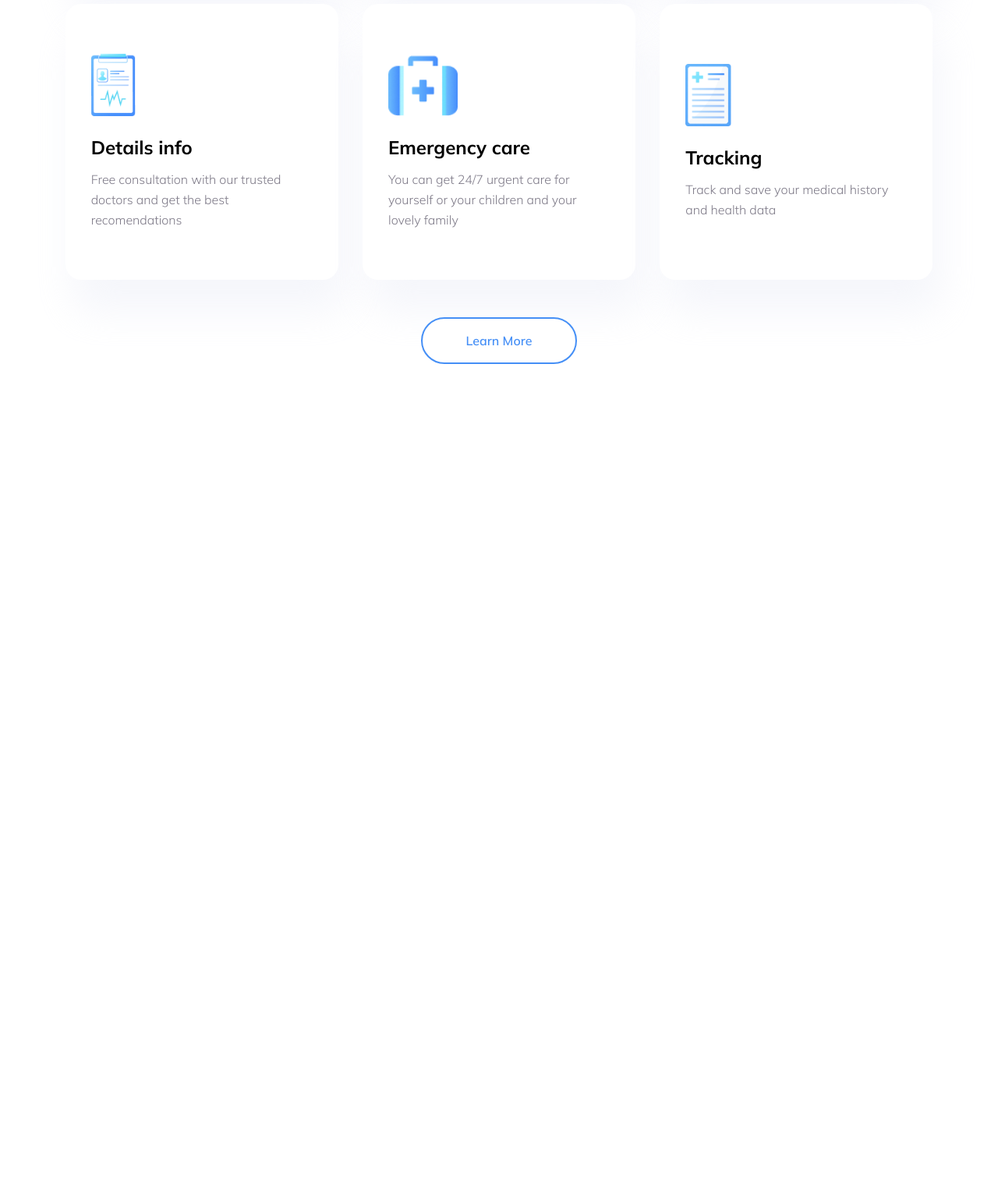
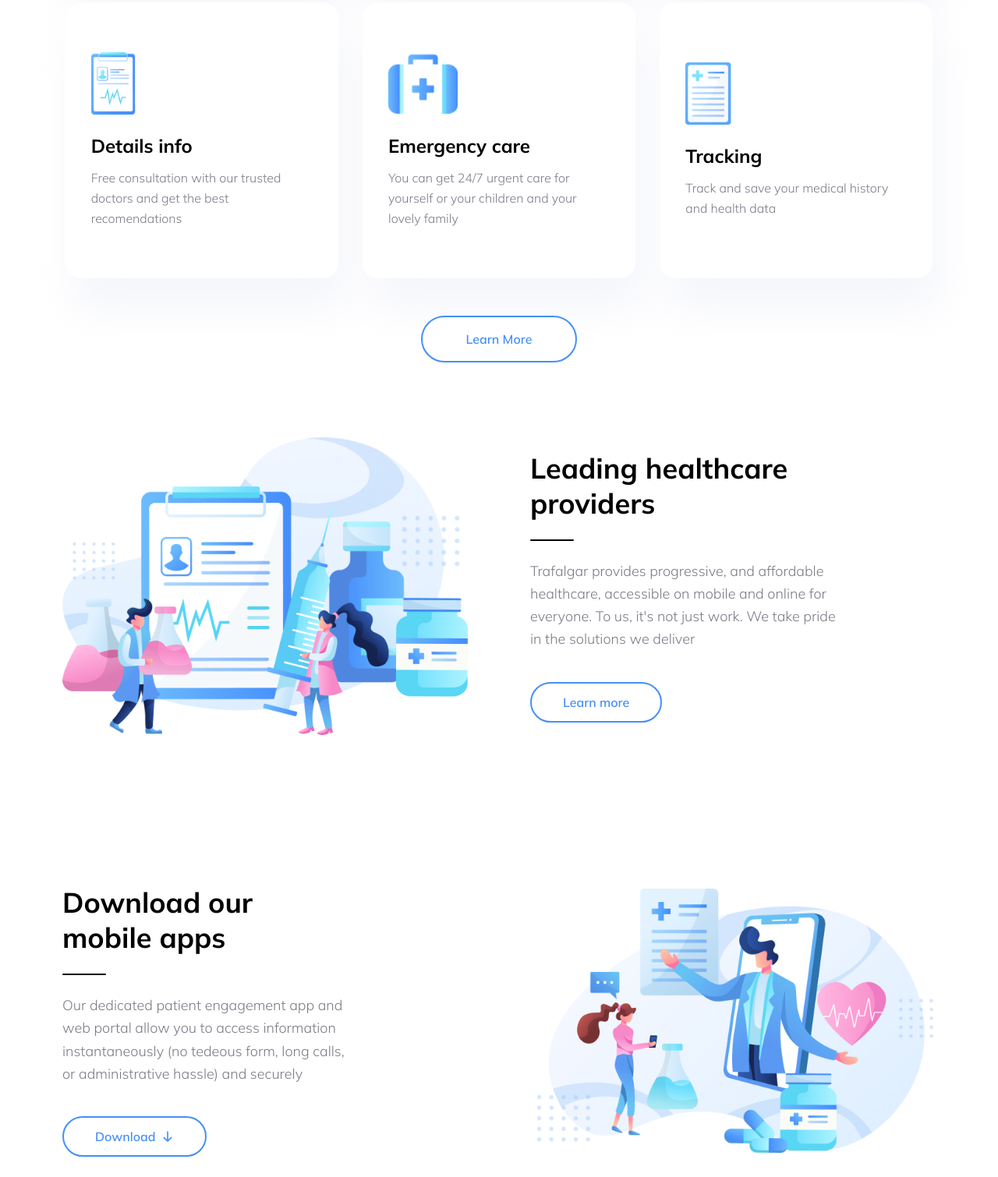
Before and after one commit to yasin-coded/ostad_m14_assignment, a website: page index.html in a window 1280 px wide. Shown: the part 1290-2800 px from the top of the page at 78% size. Before the commit the page ends 1757 px from the top, so only its background shows below. Drawn offline with nearby package versions, Linux system fonts and the light colour scheme; files that its build step writes are made by us from their sources.

Commit message:
Completed App section

```diff
--- a/index.html
+++ b/index.html
@@ -27,13 +27,17 @@
             </a>
 
             <div class="flex items-center gap-8 md:gap-10">
-                <a href="#home" class="text-navbar-text/50 font-medium text-lg no-underline hover:text-navbar-text">Home</a>
-                <a href="#findDoctor" class="text-navbar-text/50 font-medium text-lg no-underline hover:text-navbar-text">Find a
+                <a href="#home"
+                    class="text-navbar-text/50 font-medium text-lg no-underline hover:text-navbar-text">Home</a>
+                <a href="#findDoctor"
+                    class="text-navbar-text/50 font-medium text-lg no-underline hover:text-navbar-text">Find a
                     Doctor</a>
-                <a href="#apps" class="text-navbar-text/50 font-medium text-lg no-underline hover:text-navbar-text">Apps</a>
+                <a href="#apps"
+                    class="text-navbar-text/50 font-medium text-lg no-underline hover:text-navbar-text">Apps</a>
                 <a href="#testimonials"
                     class="text-navbar-text/50 font-medium text-lg no-underline hover:text-navbar-text">Testimonials</a>
-                <a href="#aboutUs" class="text-navbar-text/50 font-medium text-lg no-underline hover:text-navbar-text">About
+                <a href="#aboutUs"
+                    class="text-navbar-text/50 font-medium text-lg no-underline hover:text-navbar-text">About
                     Us</a>
             </div>
         </nav>
@@ -43,10 +47,10 @@
     <!--Hero Section- DONE -->
     <main>
         <section id="home"
-            class="mx-auto flex max-w-6xl flex-col items-center justify-between gap-8 px-4 py-12 lg:flex-row lg:py-16" >
+            class="mx-auto flex max-w-6xl flex-col items-center justify-between gap-8 px-4 py-12 lg:flex-row lg:py-16">
             <!-- Left Column: Content -->
             <div class="flex-1 space-y-6">
-                <h1 class="text-4xl font-bold leading-[1.25] text-black sm:text-5xl">
+                <h1 class="text-4xl font-bold leading-tight text-black sm:text-5xl">
                     Virtual healthcare <br>
                     for you
                 </h1>
@@ -65,15 +69,14 @@
 
             <!-- Image -->
             <div class="flex flex-1 items-center justify-center lg:justify-end">
-                <img src="./images/Hero_Section.png" alt="Virtual healthcare"
-                    class="w-full max-w-lg lg:max-w-xl">
+                <img src="./images/Hero_Section.png" alt="Virtual healthcare" class="w-full max-w-lg lg:max-w-xl">
             </div>
         </section>
 
         <!--Services Section- DONE -->
-        <section id="findDoctor" class="mx-auto max-w-6xl px-4 pt-16 scroll-smooth">
+        <section id="findDoctor" class="mx-auto max-w-6xl px-4 pt-16 scroll-mt-0">
             <h2 class="text-black text-4xl font-bold text-center">Our Services</h2>
-            <div class="mx-auto h-1 w-16 bg-black mt-6 rounded-full"></div>
+            <div class="mx-auto h-0.5 w-14 bg-black mt-6 rounded-full"></div>
 
             <p class="text-body-text text-lg justify-center lg:text-center mt-5">
                 We provide to you the best choices for you. Adjust it to your health needs and make sure your undergo
@@ -84,10 +87,11 @@
 
             <div class="mt-12 grid gap-6 sm:grid-cols-2 lg:grid-cols-3 justify-items-center">
 
-                <article class="bg-white rounded-[20px] shadow-[10px_40px_50px_0_rgba(229,233,246,0.4)] border border-transparent hover:border-brand-color hover:shadow-xl w-87.5 h-88.5 p-8 flex flex-col justify-center transition-all duration-300"> <!--1-->
+                <article
+                    class="bg-white rounded-[20px] shadow-[10px_40px_50px_0_rgba(229,233,246,0.4)] border border-transparent hover:border-brand-color hover:shadow-xl w-87.5 h-88.5 p-8 flex flex-col justify-center transition-all duration-300">
+                    <!--1-->
                     <div class="mb-6">
-                        <img src="./images/Search.png" alt="Search doctor"
-                            class="h-20 w-auto object-contain">
+                        <img src="./images/Search.png" alt="Search doctor" class="h-20 w-auto object-contain">
                     </div>
                     <h3 class="text-2xl font-bold text-black mb-3">Search doctor</h3>
                     <p class="text-body-text font-light text-base leading-relaxed">
@@ -95,10 +99,11 @@
                     </p>
                 </article>
 
-                <article class="bg-white rounded-[20px] shadow-[10px_40px_50px_0_rgba(229,233,246,0.4)] border border-transparent hover:border-brand-color hover:shadow-xl w-87.5 h-88.5 p-8 flex flex-col justify-center transition-all duration-300"> <!--2-->
+                <article
+                    class="bg-white rounded-[20px] shadow-[10px_40px_50px_0_rgba(229,233,246,0.4)] border border-transparent hover:border-brand-color hover:shadow-xl w-87.5 h-88.5 p-8 flex flex-col justify-center transition-all duration-300">
+                    <!--2-->
                     <div class="mb-6">
-                        <img src="./images/Medicine.png" alt="Online pharmacy"
-                            class="h-20 w-auto object-contain">
+                        <img src="./images/Medicine.png" alt="Online pharmacy" class="h-20 w-auto object-contain">
                     </div>
                     <h3 class="text-2xl font-bold text-black mb-3">Online pharmacy</h3>
                     <p class="text-body-text font-light text-base leading-relaxed">
@@ -106,10 +111,11 @@
                     </p>
                 </article>
 
-                <article class="bg-white rounded-[20px] shadow-[10px_40px_50px_0_rgba(229,233,246,0.4)] border border-transparent hover:border-brand-color hover:shadow-xl w-87.5 h-88.5 p-8 flex flex-col justify-center transition-all duration-300"> <!--3-->
+                <article
+                    class="bg-white rounded-[20px] shadow-[10px_40px_50px_0_rgba(229,233,246,0.4)] border border-transparent hover:border-brand-color hover:shadow-xl w-87.5 h-88.5 p-8 flex flex-col justify-center transition-all duration-300">
+                    <!--3-->
                     <div class="mb-6">
-                        <img src="./images/Info.png" alt="Consultation"
-                            class="h-20 w-auto object-contain">
+                        <img src="./images/Info.png" alt="Consultation" class="h-20 w-auto object-contain">
                     </div>
                     <h3 class="text-2xl font-bold text-black mb-3">Consultation</h3>
                     <p class="text-body-text font-light text-base leading-relaxed">
@@ -117,10 +123,11 @@
                     </p>
                 </article>
 
-                <article class="bg-white rounded-[20px] shadow-[10px_40px_50px_0_rgba(229,233,246,0.4)] border border-transparent hover:border-brand-color hover:shadow-xl w-87.5 h-88.5 p-8 flex flex-col justify-center transition-all duration-300"> <!--4-->
+                <article
+                    class="bg-white rounded-[20px] shadow-[10px_40px_50px_0_rgba(229,233,246,0.4)] border border-transparent hover:border-brand-color hover:shadow-xl w-87.5 h-88.5 p-8 flex flex-col justify-center transition-all duration-300">
+                    <!--4-->
                     <div class="mb-6">
-                        <img src="./images/Report.png" alt="Details info"
-                            class="h-20 w-auto object-contain">
+                        <img src="./images/Report.png" alt="Details info" class="h-20 w-auto object-contain">
                     </div>
                     <h3 class="text-2xl font-bold text-black mb-3">Details info</h3>
                     <p class="text-body-text font-light text-base leading-relaxed">
@@ -128,10 +135,11 @@
                     </p>
                 </article>
 
-                <article class="bg-white rounded-[20px] shadow-[10px_40px_50px_0_rgba(229,233,246,0.4)] border border-transparent hover:border-brand-color hover:shadow-xl w-87.5 h-88.5 p-8 flex flex-col justify-center transition-all duration-300"> <!--5-->
+                <article
+                    class="bg-white rounded-[20px] shadow-[10px_40px_50px_0_rgba(229,233,246,0.4)] border border-transparent hover:border-brand-color hover:shadow-xl w-87.5 h-88.5 p-8 flex flex-col justify-center transition-all duration-300">
+                    <!--5-->
                     <div class="mb-6">
-                        <img src="./images/First_aid.png" alt="Emergency care"
-                            class="h-20 w-auto object-contain">
+                        <img src="./images/First_aid.png" alt="Emergency care" class="h-20 w-auto object-contain">
                     </div>
                     <h3 class="text-2xl font-bold text-black mb-3">Emergency care</h3>
                     <p class="text-body-text font-light text-base leading-relaxed">
@@ -139,10 +147,11 @@
                     </p>
                 </article>
 
-                <article class="bg-white rounded-[20px] shadow-[10px_40px_50px_0_rgba(229,233,246,0.4)] border border-transparent hover:border-brand-color hover:shadow-xl w-87.5 h-88.5 p-8 flex flex-col justify-center transition-all duration-300"> <!--6-->
+                <article
+                    class="bg-white rounded-[20px] shadow-[10px_40px_50px_0_rgba(229,233,246,0.4)] border border-transparent hover:border-brand-color hover:shadow-xl w-87.5 h-88.5 p-8 flex flex-col justify-center transition-all duration-300">
+                    <!--6-->
                     <div class="mb-6">
-                        <img src="./images/Note.png" alt="Tracking"
-                            class="h-20 w-auto object-contain">
+                        <img src="./images/Note.png" alt="Tracking" class="h-20 w-auto object-contain">
                     </div>
                     <h3 class="text-2xl font-bold text-black mb-3">Tracking</h3>
                     <p class="text-body-text font-light text-base leading-relaxed">
@@ -153,7 +162,8 @@
 
             <!-- Learn More Button -->
             <div class="mt-12 flex justify-center">
-                <button class="cursor-pointer rounded-full bg-white border-2 border-brand-color w-50 h-15 flex items-center justify-center text-base font-semibold text-brand-color hover:bg-brand-color hover:text-white hover:shadow-xl hover:scale-105 transition-all">
+                <button
+                    class="cursor-pointer rounded-full bg-white border-2 border-brand-color w-50 h-15 flex items-center justify-center text-base font-semibold text-brand-color hover:bg-brand-color hover:text-white hover:shadow-xl hover:scale-105 transition-all">
                     Learn More
                 </button>
             </div>
@@ -161,8 +171,65 @@
 
         </section>
 
-        <section>
+        <!--Healthcare Providers Section-->
+        <section
+            class="mx-auto flex max-w-6xl flex-col items-center justify-between gap-12 px-4 py-16 lg:flex-row lg:gap-20 lg:py-24">
+            <!-- Left Column: Image -->
+            <div class="flex flex-1 items-center justify-center lg:justify-start">
+                <img src="./images/Picture_2.png" alt="Healthcare Provider" class="w-full max-w-lg lg:max-w-xl">
+            </div>
+            <div class="flex-1 space-y-6">
+                <h2 class="text-3xl font-bold leading-tight text-black sm:text-4xl">
+                    Leading healthcare <br>
+                    providers
+                </h2>
+                <div class="h-0.5 w-14 bg-black rounded-full"></div>
+                <p class="text-body-text font-light text-base sm:text-lg leading-relaxed max-w-md">
+                    Trafalgar provides progressive, and affordable <br class="hidden sm:inline">
+                    healthcare, accessible on mobile and online for <br class="hidden sm:inline">
+                    everyone. To us, it's not just work. We take pride <br class="hidden sm:inline">
+                    in the solutions we deliver
+                </p>
+                <div class="pt-4">
+                    <button
+                        class="cursor-pointer rounded-full border-2 border-brand-color bg-white px-10 py-3 text-base font-semibold text-brand-color transition-all hover:bg-brand-color hover:text-white hover:shadow-xl hover:scale-105">
+                        Learn more
+                    </button>
+                </div>
+            </div>
+        </section>
 
+        <!--App Section-->
+        <section id="apps"
+            class="mx-auto flex max-w-6xl flex-col items-center justify-between gap-12 px-4 py-16 lg:flex-row lg:gap-20 lg:py-24 scroll-mt-24">
+            <!-- Left Column: Content -->
+            <div class="flex-1 space-y-6">
+                <h2 class="text-3xl font-bold leading-tight text-black sm:text-4xl">
+                    Download our <br>
+                    mobile apps
+                </h2>
+                <div class="h-0.5 w-14 bg-black rounded-full"></div>
+                <p class="text-body-text font-light text-base sm:text-lg leading-relaxed max-w-md">
+                    Our dedicated patient engagement app and <br class="hidden sm:inline">
+                    web portal allow you to access information <br class="hidden sm:inline">
+                    instantaneously (no tedeous form, long calls, <br class="hidden sm:inline">
+                    or administrative hassle) and securely
+                </p>
+                <div class="pt-4">
+                    <button
+                        class="inline-flex items-center gap-2 cursor-pointer rounded-full border-2 border-brand-color bg-white px-10 py-3 text-base font-semibold text-brand-color transition-all hover:bg-brand-color hover:text-white hover:shadow-xl hover:scale-105">
+                        <span>Download</span>
+                        <svg class="h-4 w-4 stroke-current" fill="none" viewBox="0 0 24 24" stroke="currentColor" stroke-width="2.5">
+                            <path stroke-linecap="round" stroke-linejoin="round" d="M19 14l-7 7m0 0l-7-7m7 7V3" />
+                        </svg>
+                    </button>
+                </div>
+            </div>
+
+            <!-- Right Column: Image -->
+            <div class="flex flex-1 items-center justify-center lg:justify-end">
+                <img src="./images/app.png" alt="Download Mobile Apps" class="w-full max-w-lg lg:max-w-xl">
+            </div>
         </section>
 
 
```
Also changed, not shown: images/Picture_2.png (added), images/app.png (added).
